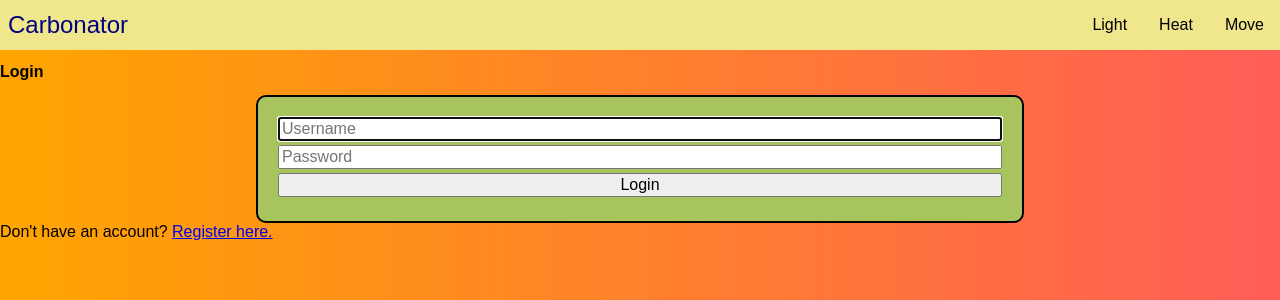
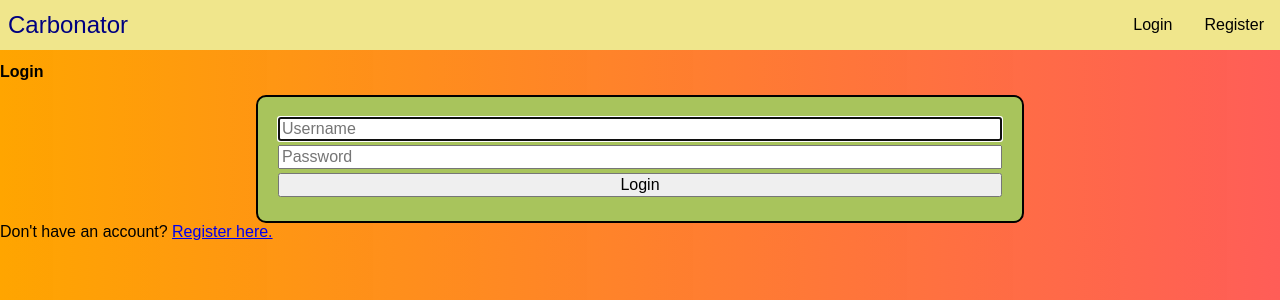
Before and after one commit to akguni/carbonator, a Django app: page /login in a window 1280 px wide. Shown: the top 300 px of the page. Run offline with Django 3.2, Linux system fonts and the light colour scheme.

Commit message:
Login Logout Working

```diff
--- a/carbonator/templates/carbonator/layout.html
+++ b/carbonator/templates/carbonator/layout.html
@@ -22,10 +22,12 @@
             </a>
             <div class="navbar-links">
                 <ul>
-                    <li><a href="#">Light</a></li>
-                    <li><a href="#">Heat</a></li>
-                    <li><a href="#">Move</a></li>
-
+                    {% if user.is_authenticated %}
+                    <li><a href="{% url 'logout' %}">Logout</a></li>
+                    {% else %}
+                    <li><a href="{% url 'login' %}">Login</a></li>
+                    <li><a href="{% url 'register' %}">Register</a></li>
+                    {% endif %}
                 </ul>
             </div>
 
--- a/carbonator/views.py
+++ b/carbonator/views.py
@@ -2,13 +2,14 @@ from django.contrib.auth import authenticate, login, logout
 from django.contrib.auth.decorators import login_required
 from django.db import IntegrityError
 from django.http import HttpResponse, HttpResponseRedirect
+from django.urls import reverse
 
 from django.views.decorators.csrf import csrf_exempt
 
 from django.shortcuts import render
 import json
 
-from .models import Appliance
+from .models import Appliance, User
 
 # Create your views here.
 
```
Also changed, not shown: db.sqlite3.
